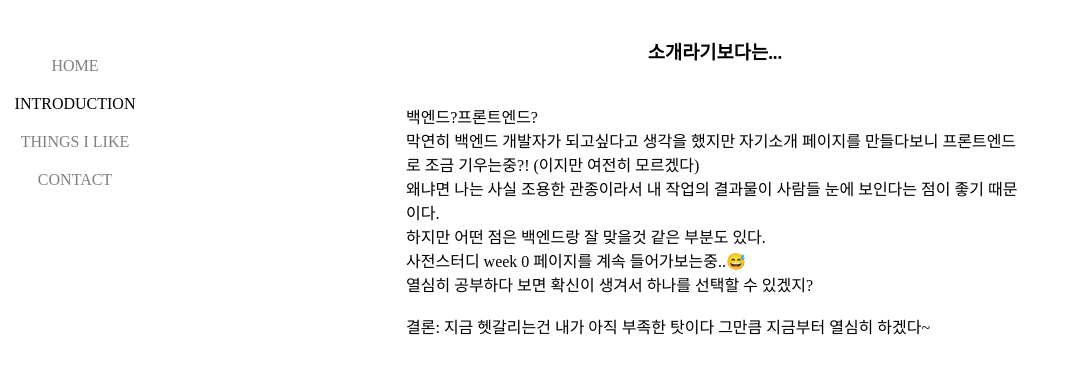
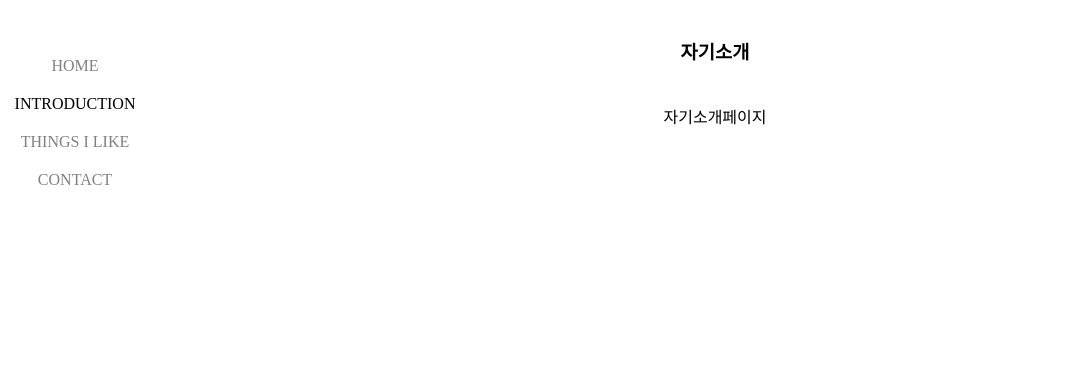
Before and after one commit to J-EUM/my-first-web, a plain HTML site: page introduction.html in a window 1280 px wide. Shown: the part 60-434 px from the top of the page, without its empty margins (0-1065 px from the left). Drawn offline with Linux system fonts and the light colour scheme.

Commit message:
Update introduction.html

```diff
--- a/introduction.html
+++ b/introduction.html
@@ -24,17 +24,9 @@
         </ul>
       </nav>
       <div class="contents">
-        <h3>소개라기보다는...</h3>
+        <h3>자기소개</h3>
         <p>
-          백엔드?프론트엔드?<br>
-          막연히 백엔드 개발자가 되고싶다고 생각을 했지만 자기소개 페이지를 만들다보니 프론트엔드로 조금 기우는중?!
-          (이지만 여전히 모르겠다)<br>
-          왜냐면 나는 사실 조용한 관종이라서 내 작업의 결과물이 사람들 눈에 보인다는 점이 좋기 때문이다.<br>
-          하지만 어떤 점은 백엔드랑 잘 맞을것 같은 부분도 있다.<br>
-          사전스터디 week 0 페이지를 계속 들어가보는중..&#x1F605<br>
-          열심히 공부하다 보면 확신이 생겨서 하나를 선택할 수 있겠지?<br>
-          <br>
-          결론: 지금 헷갈리는건 내가 아직 부족한 탓이다 그만큼 지금부터 열심히 하겠다~<br>
+          자기소개페이지<br>
         </p>
 
 
```
